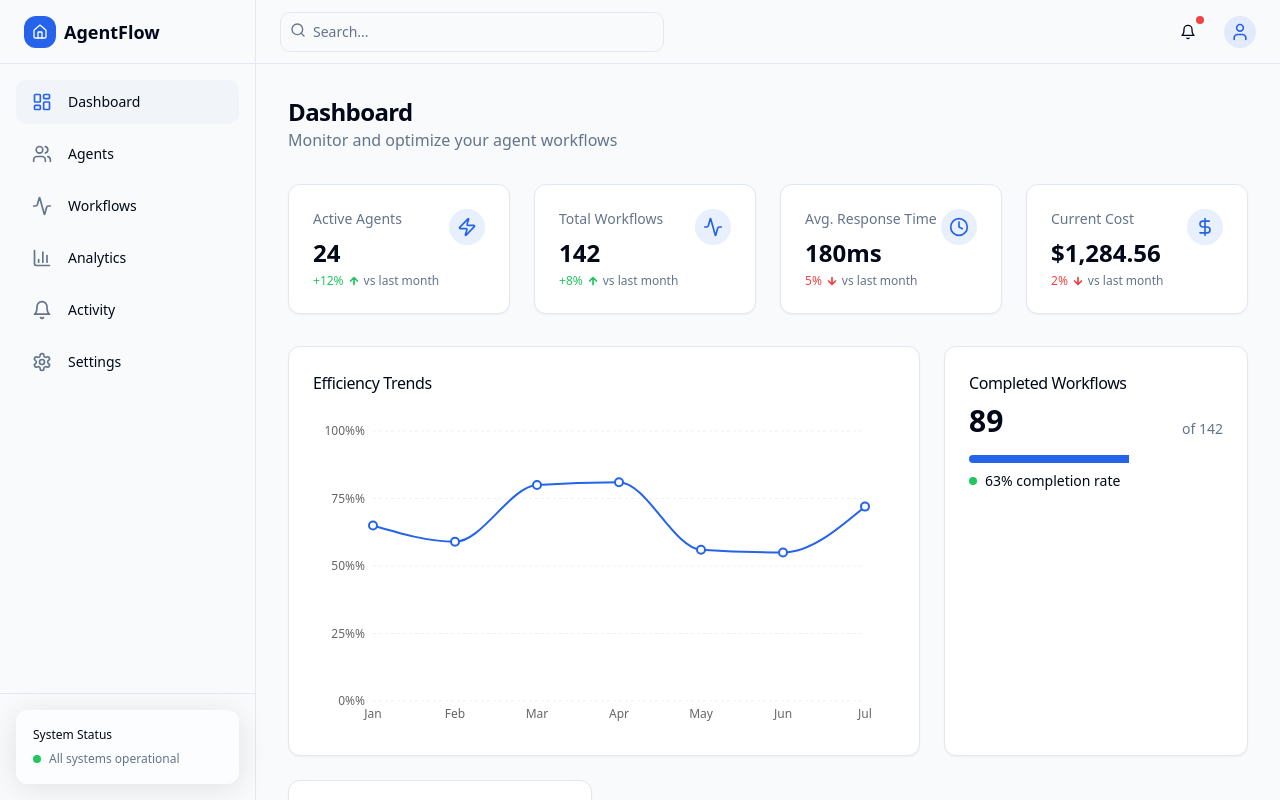
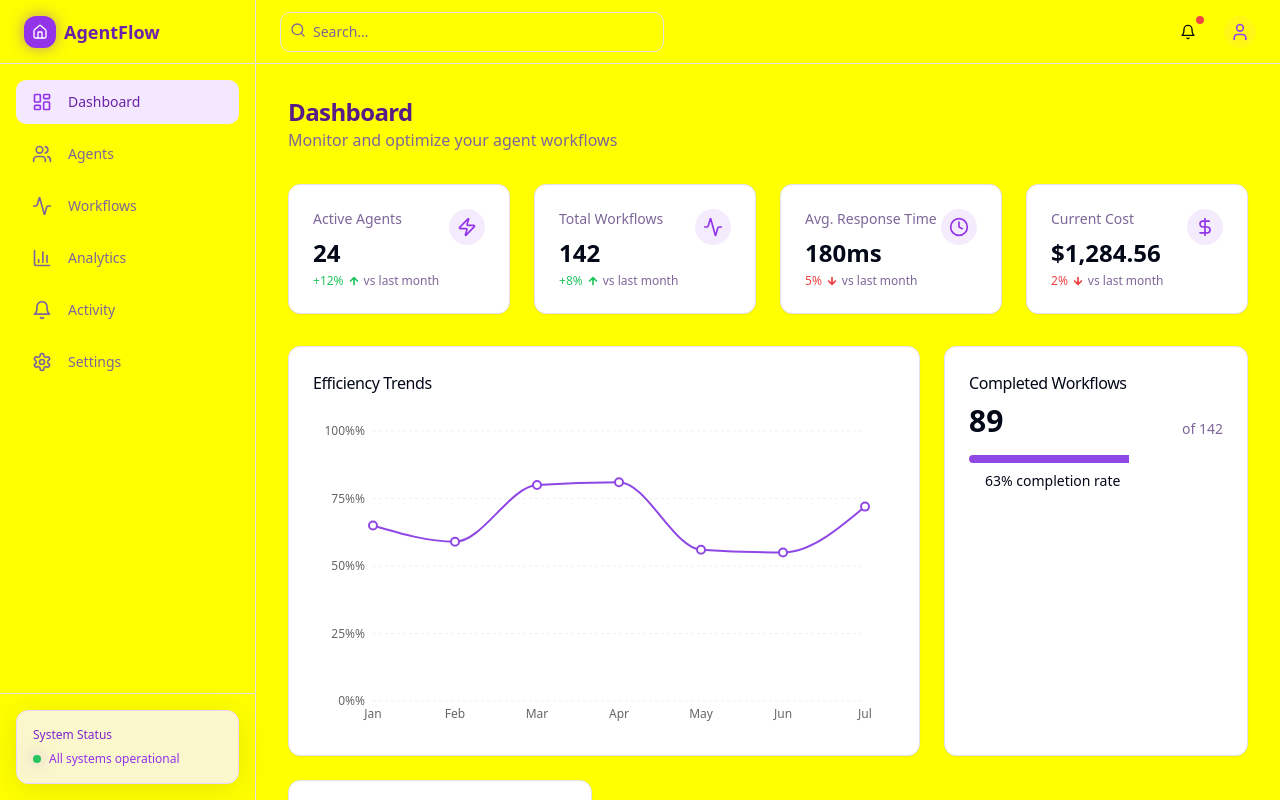
Before and after one commit to deadaj1707/efficiency-works-portal, a React (Vite) app: page / in a window 1280 px wide. Shown: the top 800 px of the page. Built offline with nearby package versions, Linux system fonts and the light colour scheme; sample sign-in values are in the browser's storage.

Commit message:
Refactor: Apply purple theme

```diff
--- a/src/components/layout/Sidebar.tsx
+++ b/src/components/layout/Sidebar.tsx
@@ -53,10 +53,10 @@ const Sidebar: React.FC<SidebarProps> = ({ open }) => {
     >
       <div className="flex h-16 items-center border-b px-6">
         <Link to="/" className="flex items-center gap-2 font-semibold">
-          <div className="h-8 w-8 rounded-lg bg-primary flex items-center justify-center">
+          <div className="h-8 w-8 rounded-lg bg-purple-600 flex items-center justify-center purple-glow">
             <Home className="h-4 w-4 text-white" />
           </div>
-          <span className="text-lg">AgentFlow</span>
+          <span className="text-lg text-purple-800 dark:text-purple-300">AgentFlow</span>
         </Link>
       </div>
 
@@ -67,28 +67,36 @@ const Sidebar: React.FC<SidebarProps> = ({ open }) => {
               key={route.path}
               to={route.path}
               className={cn(
-                "group flex items-center gap-3 rounded-md px-3 py-2 text-sm font-medium hover:bg-accent transition-colors",
-                location.pathname === route.path ? "bg-accent" : "transparent"
+                "group flex items-center gap-3 rounded-md px-3 py-2 text-sm font-medium hover:bg-purple-100 dark:hover:bg-purple-900/30 transition-colors",
+                location.pathname === route.path ? "bg-purple-100 dark:bg-purple-900/30" : "transparent"
               )}
             >
               <div className={cn(
                 "rounded-md p-1",
-                location.pathname === route.path ? "text-primary" : "text-muted-foreground group-hover:text-foreground"
+                location.pathname === route.path
+                  ? "text-purple-600 dark:text-purple-400"
+                  : "text-muted-foreground group-hover:text-purple-600 dark:group-hover:text-purple-400"
               )}>
                 {route.icon}
               </div>
-              <span>{route.name}</span>
+              <span className={cn(
+                location.pathname === route.path
+                  ? "text-purple-800 dark:text-purple-300"
+                  : "text-muted-foreground group-hover:text-purple-800 dark:group-hover:text-purple-300"
+              )}>
+                {route.name}
+              </span>
             </Link>
           ))}
         </nav>
       </div>
 
       <div className="border-t p-4">
-        <div className="glass rounded-lg p-4">
-          <p className="text-xs font-medium mb-2">System Status</p>
+        <div className="glass rounded-lg p-4 bg-purple-50/80 dark:bg-purple-900/20 border-purple-200 dark:border-purple-800/30">
+          <p className="text-xs font-medium mb-2 text-purple-700 dark:text-purple-300">System Status</p>
           <div className="flex items-center gap-2">
-            <div className="h-2 w-2 rounded-full bg-green-500"></div>
-            <span className="text-xs text-muted-foreground">All systems operational</span>
+            <div className="h-2 w-2 rounded-full bg-green-500 purple-glow"></div>
+            <span className="text-xs text-purple-600 dark:text-purple-400">All systems operational</span>
           </div>
         </div>
       </div>
--- a/src/index.css
+++ b/src/index.css
@@ -5,7 +5,7 @@
 
 @layer base {
   :root {
-    --background: 210 40% 98%;
+    --background: 255 255 255;
     --foreground: 222.2 84% 4.9%;
 
     --card: 0 0% 100%;
@@ -14,74 +14,74 @@
     --popover: 0 0% 100%;
     --popover-foreground: 222.2 84% 4.9%;
 
-    --primary: 221.2 83% 53.3%;
+    --primary: 267 75% 59%;
     --primary-foreground: 210 40% 98%;
 
-    --secondary: 210 40% 96.1%;
-    --secondary-foreground: 222.2 47.4% 11.2%;
+    --secondary: 267 30% 95%;
+    --secondary-foreground: 267 50% 40%;
 
-    --muted: 210 40% 96.1%;
-    --muted-foreground: 215.4 16.3% 46.9%;
+    --muted: 267 20% 95%;
+    --muted-foreground: 267 20% 50%;
 
-    --accent: 210 40% 96.1%;
-    --accent-foreground: 222.2 47.4% 11.2%;
+    --accent: 267 40% 96%;
+    --accent-foreground: 267 70% 30%;
 
     --destructive: 0 84.2% 60.2%;
     --destructive-foreground: 210 40% 98%;
 
-    --border: 214.3 31.8% 91.4%;
-    --input: 214.3 31.8% 91.4%;
-    --ring: 221.2 83% 53.3%;
+    --border: 267 30% 90%;
+    --input: 267 30% 90%;
+    --ring: 267 75% 55%;
 
     --radius: 0.75rem;
 
-    --sidebar-background: 0 0% 100%;
-    --sidebar-foreground: 222.2 84% 4.9%;
-    --sidebar-primary: 221.2 83% 53.3%;
-    --sidebar-primary-foreground: 210 40% 98%;
-    --sidebar-accent: 210 40% 96.1%;
-    --sidebar-accent-foreground: 222.2 47.4% 11.2%;
-    --sidebar-border: 214.3 31.8% 91.4%;
-    --sidebar-ring: 221.2 83% 53.3%;
+    --sidebar-background: 267 40% 98%;
+    --sidebar-foreground: 267 80% 20%;
+    --sidebar-primary: 267 75% 59%;
+    --sidebar-primary-foreground: 267 10% 98%;
+    --sidebar-accent: 267 40% 96%;
+    --sidebar-accent-foreground: 267 70% 30%;
+    --sidebar-border: 267 30% 90%;
+    --sidebar-ring: 267 75% 55%;
   }
 
   .dark {
-    --background: 222.2 84% 4.9%;
-    --foreground: 210 40% 98%;
+    --background: 267 25% 12%;
+    --foreground: 267 10% 98%;
 
-    --card: 222.2 84% 4.9%;
-    --card-foreground: 210 40% 98%;
+    --card: 267 30% 15%;
+    --card-foreground: 267 10% 98%;
 
-    --popover: 222.2 84% 4.9%;
-    --popover-foreground: 210 40% 98%;
+    --popover: 267 30% 15%;
+    --popover-foreground: 267 10% 98%;
 
-    --primary: 217.2 91.2% 59.8%;
-    --primary-foreground: 222.2 47.4% 11.2%;
+    --primary: 267 75% 65%;
+    --primary-foreground: 267 10% 98%;
 
-    --secondary: 217.2 32.6% 17.5%;
-    --secondary-foreground: 210 40% 98%;
+    --secondary: 267 30% 25%;
+    --secondary-foreground: 267 10% 98%;
 
-    --muted: 217.2 32.6% 17.5%;
-    --muted-foreground: 215 20.2% 65.1%;
+    --muted: 267 30% 25%;
+    --muted-foreground: 267 20% 70%;
 
-    --accent: 217.2 32.6% 17.5%;
-    --accent-foreground: 210 40% 98%;
+    --accent: 267 30% 25%;
+    --accent-foreground: 267 10% 98%;
 
     --destructive: 0 62.8% 30.6%;
-    --destructive-foreground: 210 40% 98%;
+    --destructive-foreground: 267 10% 98%;
 
-    --border: 217.2 32.6% 17.5%;
-    --input: 217.2 32.6% 17.5%;
-    --ring: 224.3 76.3% 48%;
+    --border: 267 30% 25%;
+    --input: 267 30% 25%;
+    --ring: 267 75% 65%;
 
-    --sidebar-background: 222.2 84% 4.9%;
-    --sidebar-foreground: 210 40% 98%;
-    --sidebar-primary: 217.2 91.2% 59.8%;
-    --sidebar-primary-foreground: 222.2 47.4% 11.2%;
-    --sidebar-accent: 217.2 32.6% 17.5%;
-    --sidebar-accent-foreground: 210 40% 98%;
-    --sidebar-border: 217.2 32.6% 17.5%;
-    --sidebar-ring: 224.3 76.3% 48%;
+    --sidebar-background: 267 30% 15%;
+    --sidebar-foreground: 267 10% 98%;
+    --sidebar-primary: 267 75% 65%;
+    --sidebar-primary-foreground: 267 10% 98%;
+    --sidebar-accent: 267 30% 25%;
+    --sidebar-accent-foreground: 267 10% 98%;
+    --sidebar-border: 267 30% 25%;
+    --sidebar-ring: 267 75% 65%;
   }
 }
 
@@ -107,7 +107,15 @@
   }
 
   .gradient-border {
-    @apply relative before:absolute before:-inset-[1px] before:rounded-lg before:p-[1px] before:bg-gradient-to-r before:from-primary/50 before:to-blue-400/50 before:-z-10;
+    @apply relative before:absolute before:-inset-[1px] before:rounded-lg before:p-[1px] before:bg-gradient-to-r before:from-primary/50 before:to-purple-400/50 before:-z-10;
+  }
+
+  .purple-gradient {
+    @apply bg-gradient-to-r from-purple-600 to-purple-400;
+  }
+
+  .purple-glow {
+    @apply shadow-[0_0_15px_rgba(124,58,237,0.5)];
   }
 }
 
--- a/src/pages/Index.tsx
+++ b/src/pages/Index.tsx
@@ -15,7 +15,7 @@ const Index = () => {
     <MainLayout>
       <div className="flex flex-col gap-8">
         <div>
-          <h1 className="text-2xl font-bold tracking-tight">Dashboard</h1>
+          <h1 className="text-2xl font-bold tracking-tight text-purple-900 dark:text-purple-100">Dashboard</h1>
           <p className="text-muted-foreground">Monitor and optimize your agent workflows</p>
         </div>
 
@@ -23,25 +23,25 @@ const Index = () => {
           <MetricCard
             title="Active Agents"
             value="24"
-            icon={<Zap className="h-5 w-5 text-primary" />}
+            icon={<Zap className="h-5 w-5 text-purple-600" />}
             trend={{ value: 12, isPositive: true }}
           />
           <MetricCard
             title="Total Workflows"
             value="142"
-            icon={<Activity className="h-5 w-5 text-primary" />}
+            icon={<Activity className="h-5 w-5 text-purple-600" />}
             trend={{ value: 8, isPositive: true }}
           />
           <MetricCard
             title="Avg. Response Time"
             value="180ms"
-            icon={<Clock className="h-5 w-5 text-primary" />}
+            icon={<Clock className="h-5 w-5 text-purple-600" />}
             trend={{ value: 5, isPositive: false }}
           />
           <MetricCard
             title="Current Cost"
             value="$1,284.56"
-            icon={<DollarSign className="h-5 w-5 text-primary" />}
+            icon={<DollarSign className="h-5 w-5 text-purple-600" />}
             trend={{ value: 2, isPositive: false }}
           />
         </div>
@@ -53,14 +53,14 @@ const Index = () => {
             value={89}
             total={142}
             status="63% completion rate"
-            iconColor="green-500"
+            iconColor="purple-500"
           />
           <StatusCard
             title="System Load"
             value={62}
             total={100}
             status="Moderate load"
-            iconColor="yellow-500"
+            iconColor="purple-400"
           />
         </div>
 
```
